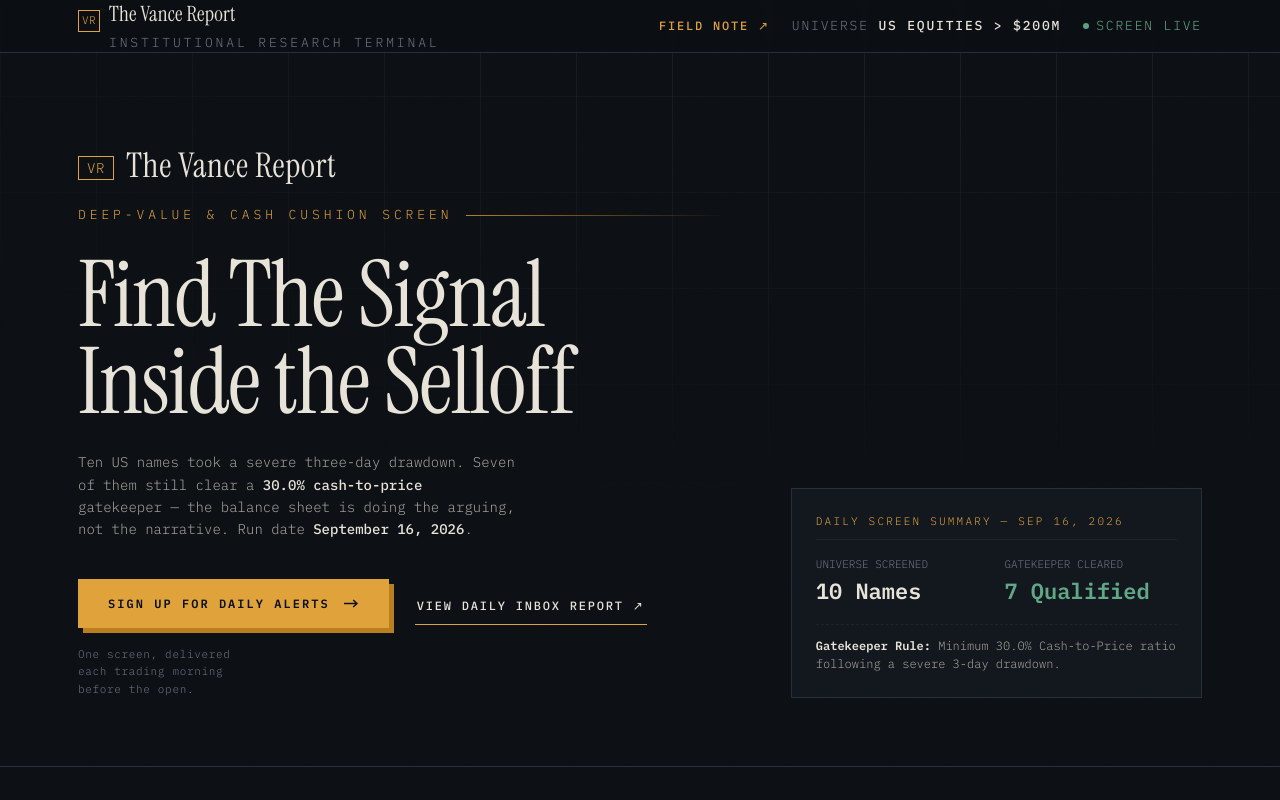
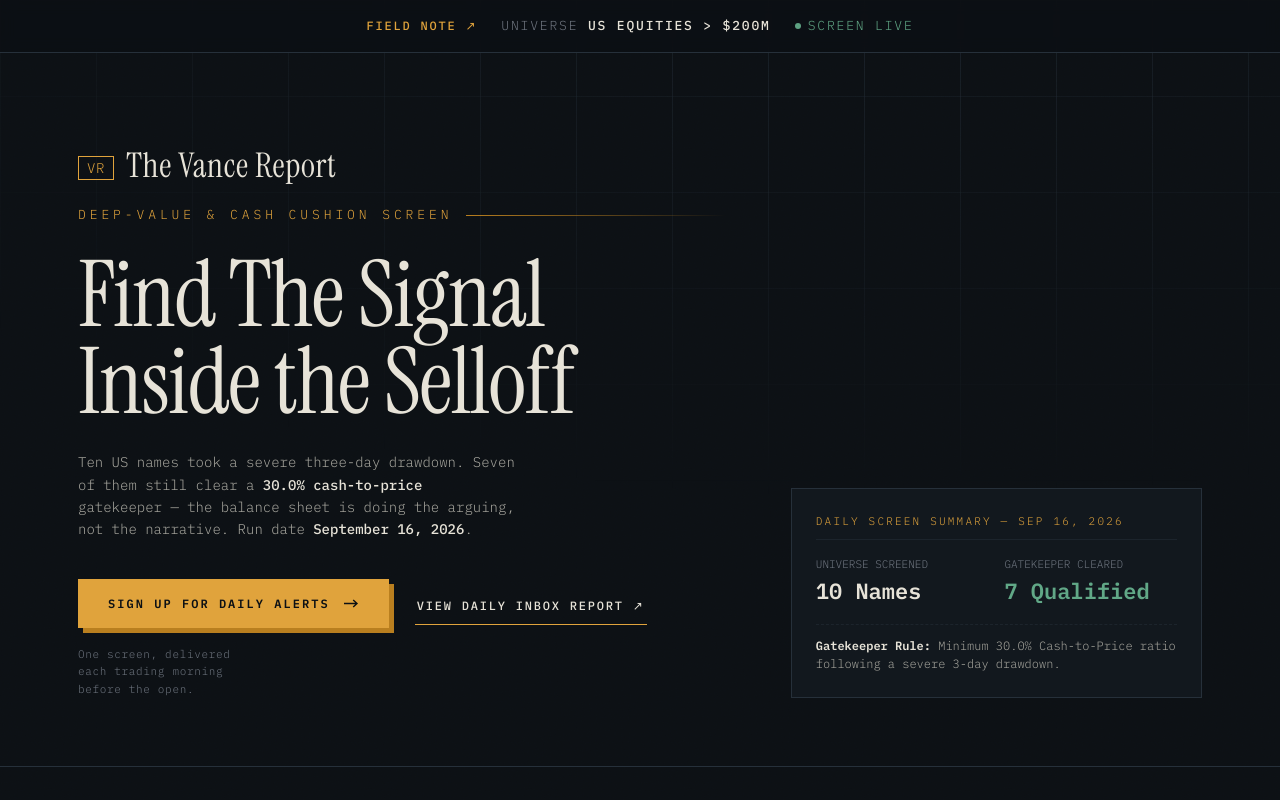
Before and after one commit to thevancereport/thevancereport, a website: page index.html in a window 1280 px wide. Shown: the top 800 px of the page. Drawn offline with Linux system fonts and the light colour scheme; no server answers.

Commit message:
Update index.html

```diff
--- a/index.html
+++ b/index.html
@@ -1387,27 +1387,12 @@
 
     <div class="shell">
       <header class="ticker">
-        <div class="wrap ticker-in">
-          <div class="mark">
-            <span class="mark-glyph" aria-hidden="true">VR</span>
-            <span>
-              <span class="mark-name">The Vance Report</span><br />
-              <span class="mark-sub">Institutional research terminal</span>
-            </span>
-          </div>
-          <a class="blog-link" href="blogpost.html"
-            >Field Note <span aria-hidden="true">↗</span></a
-          >
-          <span class="tick-stat hide-sm"
-            >Universe <b>US equities &gt; $200M</b></span
-          >
-          <span class="tick-stat"
-            ><span class="live"
-              ><i aria-hidden="true"></i>Screen live</span
-            ></span
-          >
-        </div>
-      </header>
+  <div class="wrap ticker-in" style="justify-content: center; gap: 24px;">
+    <a class="blog-link" href="blogpost.html">Field Note <span aria-hidden="true">↗</span></a>
+    <span class="tick-stat hide-sm">Universe <b>US equities &gt; $200M</b></span>
+    <span class="tick-stat"><span class="live"><i aria-hidden="true"></i>Screen live</span></span>
+  </div>
+</header>
 
       <!-- ============ HERO ============ -->
       <section class="hero">
```
